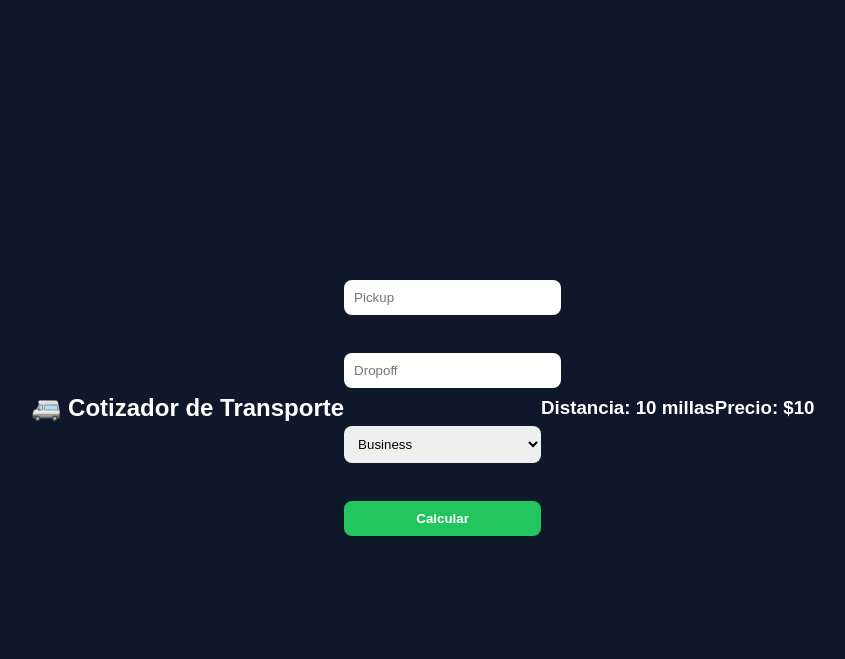
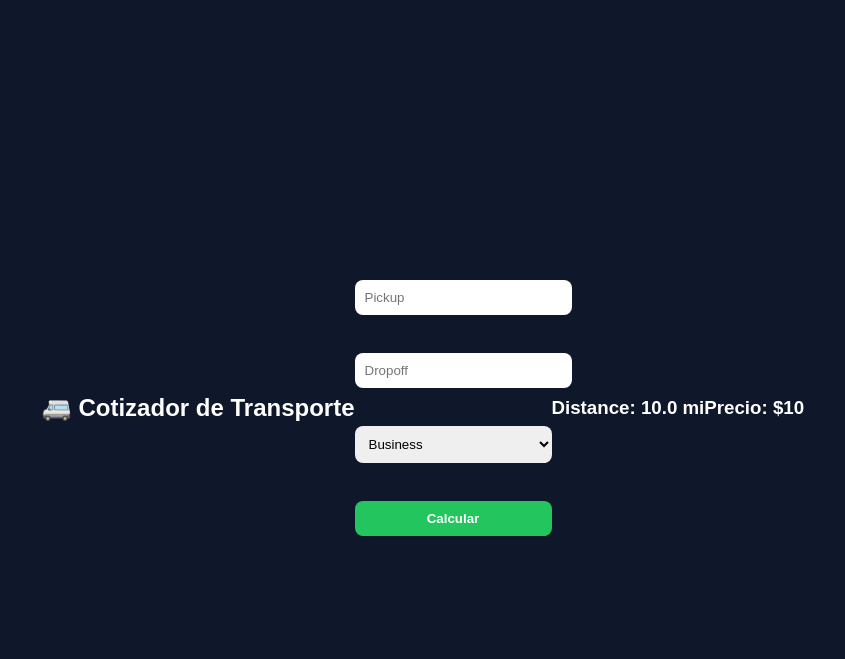
Before and after one commit to amyach66/cotizador-transporte, a Flask app: template templates/index.html in a window 1280 px wide. Shown: the top 659 px of the page, without its empty margins (217-1062 px from the left). Run offline with Flask 3, Linux system fonts and the light colour scheme; the template is opened without the code that fills it: most values are stand-ins (such as "Sample title", 1, 10 or a date in 2020).

Commit message:
fix distancia decimal

```diff
--- a/app.py
+++ b/app.py
@@ -8,23 +8,25 @@ app = Flask(__name__)
 API_KEY = os.environ.get("API_KEY")
 # 📊 Tarifas base
 base_rates = {
-    "Business": {"base": 15, "min": 40},
-    "Van": {"base": 25, "min": 60}
+    "Business": {"base": 70, "min": 40},
+    "Van": {"base": 75, "min": 60}
 }
 
 # 🛣️ Tramos por tipo
 tiers = {
     "Business": [
-        (0,5,2.0),
-        (5,10,1.8),
-        (10,20,1.5),
-        (20,999,1.2)
+        (0,5,0.9),
+        (5,100,1.1),
+        (100,200,1.1),
+        (200,300,1.1),
+        (300,5000,1.2)
     ],
     "Van": [
-        (0,5,2.5),
-        (5,10,2.2),
-        (10,20,1.9),
-        (20,999,1.6)
+        (0,5,1.2),
+        (5,100,1.2),
+        (100,200,1.5),
+        (200,300,1.75),
+        (300,5000,2)
     ]
 }
 
@@ -51,16 +53,9 @@ def obtener_distancia(origen, destino):
 
         metros = response['rows'][0]['elements'][0]['distance']['value']
         return metros / 1609.34
+
     except:
         return 10  # fallback si falla la API
-
-    url = f"https://maps.googleapis.com/maps/api/distancematrix/json?origins={origen}&destinations={destino}&units=imperial&key={API_KEY}"
-    response = requests.get(url).json()
-
-    metros = response['rows'][0]['elements'][0]['distance']['value']
-    millas = metros / 1609.34
-    return millas
-
 # 🏠 Ruta principal
 @app.route("/", methods=["GET", "POST"])
 def index():
--- a/templates/index.html
+++ b/templates/index.html
@@ -21,7 +21,7 @@
 </form>
 
 {% if precio %}
-    <h3>Distancia: {{ distancia }} millas</h3>
+    <h3>Distance: {{ "%.1f"|format(distancia) }} mi</h3>
     <h3>Precio: ${{ precio }}</h3>
 {% endif %}
 
```
